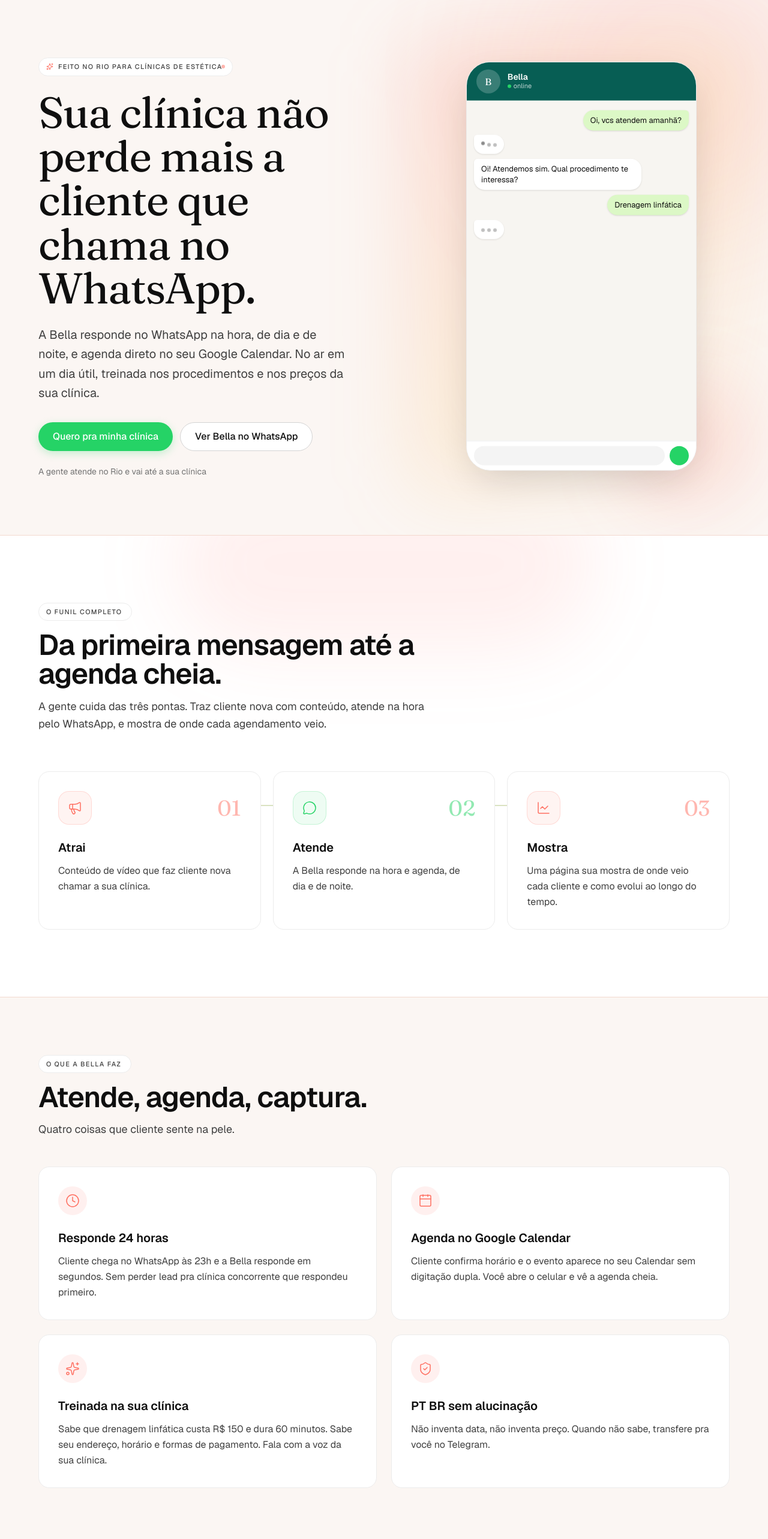
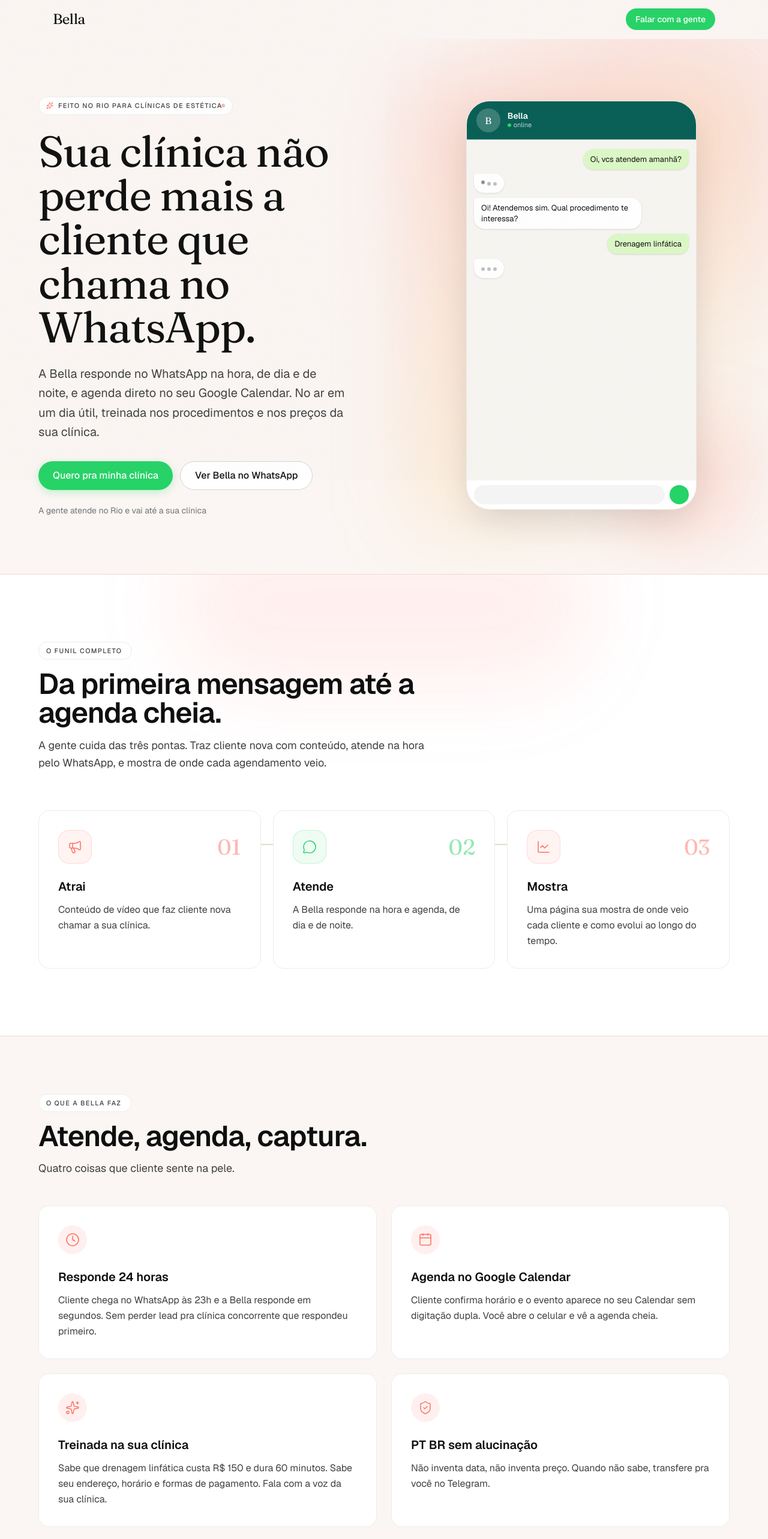
Before and after one commit to savinoo/bella-landing, a Next.js app: page / in a window 1280 px wide. Shown: the top 2566 px of the page at 60% size. Built offline with nearby package versions, Linux system fonts and the light colour scheme; no server answers.

Commit message:
landing: liga header, reveal nas secoes e grao na pagina

```diff
--- a/app/layout.tsx
+++ b/app/layout.tsx
@@ -44,7 +44,7 @@
       lang="pt-BR"
       className={`${geist.variable} ${fraunces.variable} h-full antialiased`}
     >
-      <body className="min-h-full bg-[#FBF6F3] font-sans text-[#0F0F0F]">
+      <body className="grain min-h-full bg-[#FBF6F3] font-sans text-[#0F0F0F]">
         {children}
       </body>
     </html>
--- a/app/page.tsx
+++ b/app/page.tsx
@@ -1,4 +1,6 @@
+import { SiteHeader } from "@/components/SiteHeader"
 import { Hero } from "@/components/Hero"
+import { Reveal } from "@/components/Reveal"
 import { FunilCompleto } from "@/components/FunilCompleto"
 import { ValueBullets } from "@/components/ValueBullets"
 import { ComoFunciona } from "@/components/ComoFunciona"
@@ -10,16 +12,31 @@
 
 export default function Home() {
   return (
+    <>
+      <SiteHeader />
       <main className="flex flex-col">
         <Hero />
+        <Reveal>
           <FunilCompleto />
+        </Reveal>
+        <Reveal>
           <ValueBullets />
+        </Reveal>
+        <Reveal>
           <ComoFunciona />
+        </Reveal>
+        <Reveal>
           <FAQ />
+        </Reveal>
+        <Reveal>
           <Pricing />
+        </Reveal>
         <VideoSection />
+        <Reveal>
           <LiveDemo />
+        </Reveal>
         <Footer />
       </main>
+    </>
   )
 }
```
Lines whose indentation alone changed are shown as unchanged.
